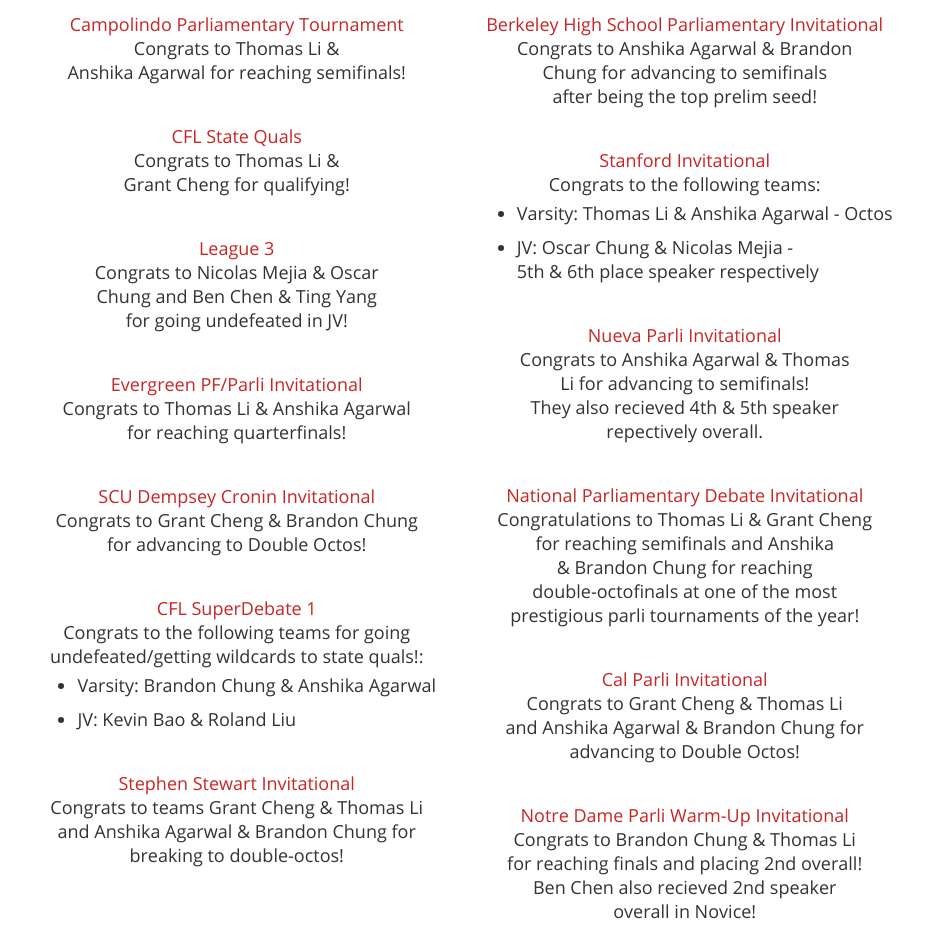
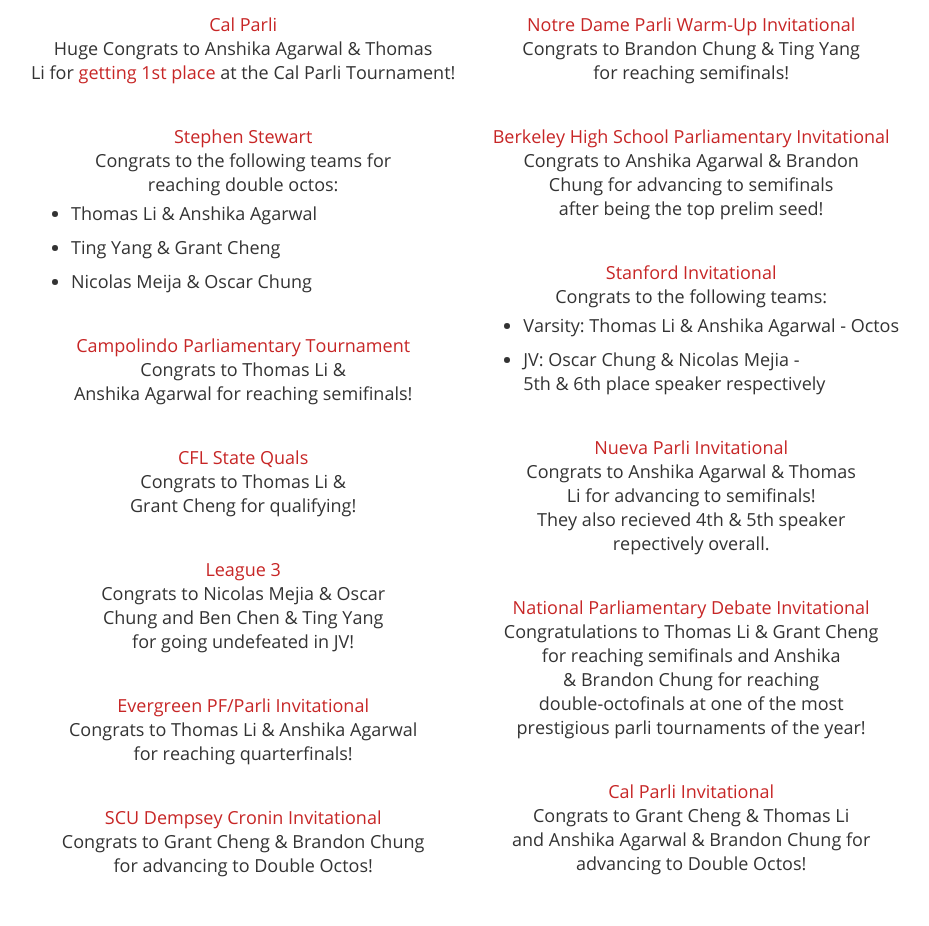
Before and after one commit to OscarHChung/Gunn-Speech-and-Debate-Website, a plain HTML site: page parliamentary.html in a window 1280 px wide. Shown: the part 540-1466 px from the top of the page, without its empty margins (175-1104 px from the left). Drawn offline with nearby package versions, Linux system fonts and the light colour scheme.

Commit message:
Update parliamentary.html

```diff
--- a/parliamentary.html
+++ b/parliamentary.html
@@ -100,19 +100,21 @@
 	<h3 class="mini-header">Updates</h3>
 	<div class="updates-row2">
 		<div>
+			<p><span class="updates-title">Cal Parli</span><br>Huge Congrats to Anshika Agarwal & Thomas<br> Li for <span class="red">getting 1st place</span> at the Cal Parli Tournament!</p>
+			<p><span class="updates-title">Stephen Stewart</span><br>Congrats to the following teams for<br>reaching double octos:<ul>
+				<li>Thomas Li & Anshika Agarwal</li>
+				<li>Ting Yang & Grant Cheng</li>
+				<li>Nicolas Meija & Oscar Chung</ul>
+			</p>
 			<p><span class="updates-title">Campolindo Parliamentary Tournament</span><br>Congrats to Thomas Li & <br>Anshika Agarwal for reaching semifinals!</p>
 			<p><span class="updates-title">CFL State Quals</span><br>Congrats to Thomas Li & <br>Grant Cheng for qualifying!</p>
 			<p><span class="updates-title">League 3</span><br>Congrats to Nicolas Mejia & Oscar<br>Chung and Ben Chen & Ting Yang<br>for going undefeated in JV!</p>
 			<p><span class="updates-title">Evergreen PF/Parli Invitational</span><br>Congrats to Thomas Li & Anshika Agarwal<br>for reaching quarterfinals!</p>
 			<p><span class="updates-title">SCU Dempsey Cronin Invitational</span><br>Congrats to Grant Cheng & Brandon Chung<br>for advancing to Double Octos!</p>
-			<p><span class="updates-title">CFL SuperDebate 1</span><br>Congrats to the following teams for going<br>undefeated/getting wildcards to state quals!:<ul>
-				<li>Varsity: Brandon Chung & Anshika Agarwal</li>
-				<li>JV: Kevin Bao & Roland Liu</li></ul>
-			</p>
-			<p><span class="updates-title">Stephen Stewart Invitational</span><br>Congrats to teams Grant Cheng & Thomas Li<br>and Anshika Agarwal & Brandon Chung for<br>breaking to double-octos!</p>
 		</div>
 
 		<div>
+			<p><span class="updates-title">Notre Dame Parli Warm-Up Invitational</span><br>Congrats to Brandon Chung & Ting Yang<br>for reaching semifinals!</p>
 			<p><span class="updates-title">Berkeley High School Parliamentary Invitational</span><br>Congrats to Anshika Agarwal & Brandon <br>Chung for advancing to semifinals <br>after being the top prelim seed!</p>
 			<p><span class="updates-title">Stanford Invitational</span><br>Congrats to the following teams:<ul>
 				<li>Varsity: Thomas Li & Anshika Agarwal - Octos</li>
@@ -121,7 +123,6 @@
 			<p><span class="updates-title">Nueva Parli Invitational</span><br>Congrats to Anshika Agarwal & Thomas <br>Li for advancing to semifinals!<br>They also recieved 4th & 5th speaker<br> repectively overall.</p>
 			<p><span class="updates-title">National Parliamentary Debate Invitational</span><br>Congratulations to Thomas Li & Grant Cheng<br>for reaching semifinals and Anshika<br>& Brandon Chung for reaching<br>double-octofinals at one of the most<br>prestigious parli tournaments of the year!</p>
 			<p><span class="updates-title">Cal Parli Invitational</span><br>Congrats to Grant Cheng & Thomas Li<br>and Anshika Agarwal & Brandon Chung for<br>advancing to Double Octos!</p>
-			<p><span class="updates-title">Notre Dame Parli Warm-Up Invitational</span><br>Congrats to Brandon Chung & Thomas Li<br>for reaching finals and placing 2nd overall!<br>Ben Chen also recieved 2nd speaker<br>overall in Novice!</p>
 		</div>
 	</div>
 
```
